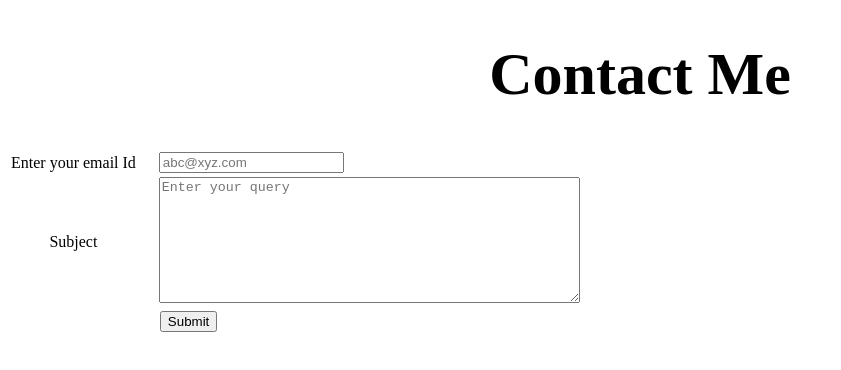
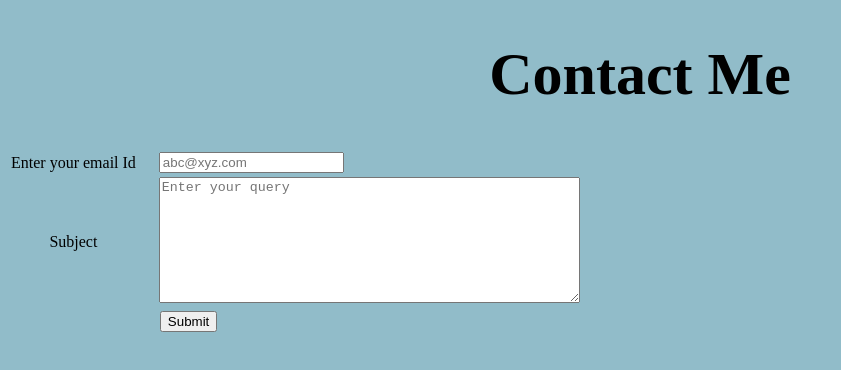
Before and after one commit to NikhilLakhani/CV, a plain HTML site: page contactForm.html in a window 1280 px wide. Shown: the whole page, without its empty margins (0-841 px from the left). Drawn offline with Linux system fonts and the light colour scheme.

Commit message:
Changed background of Contact form.

```diff
--- a/contactForm.html
+++ b/contactForm.html
@@ -6,7 +6,7 @@
     <meta name="viewport" content="width=device-width, initial-scale=1.0">
     <title>Nikhil's Personal Site/Contact Me</title>
 </head>
-<body>
+<body style="background-color:rgb(145, 188, 201)">
     <h1 style="font-size: 60px; text-align: center;">Contact Me</h1>
     <form action="mailto:nikhillakhani1.nl@gmail.com" method="post" enctype="text/plain">
         <table>
```
